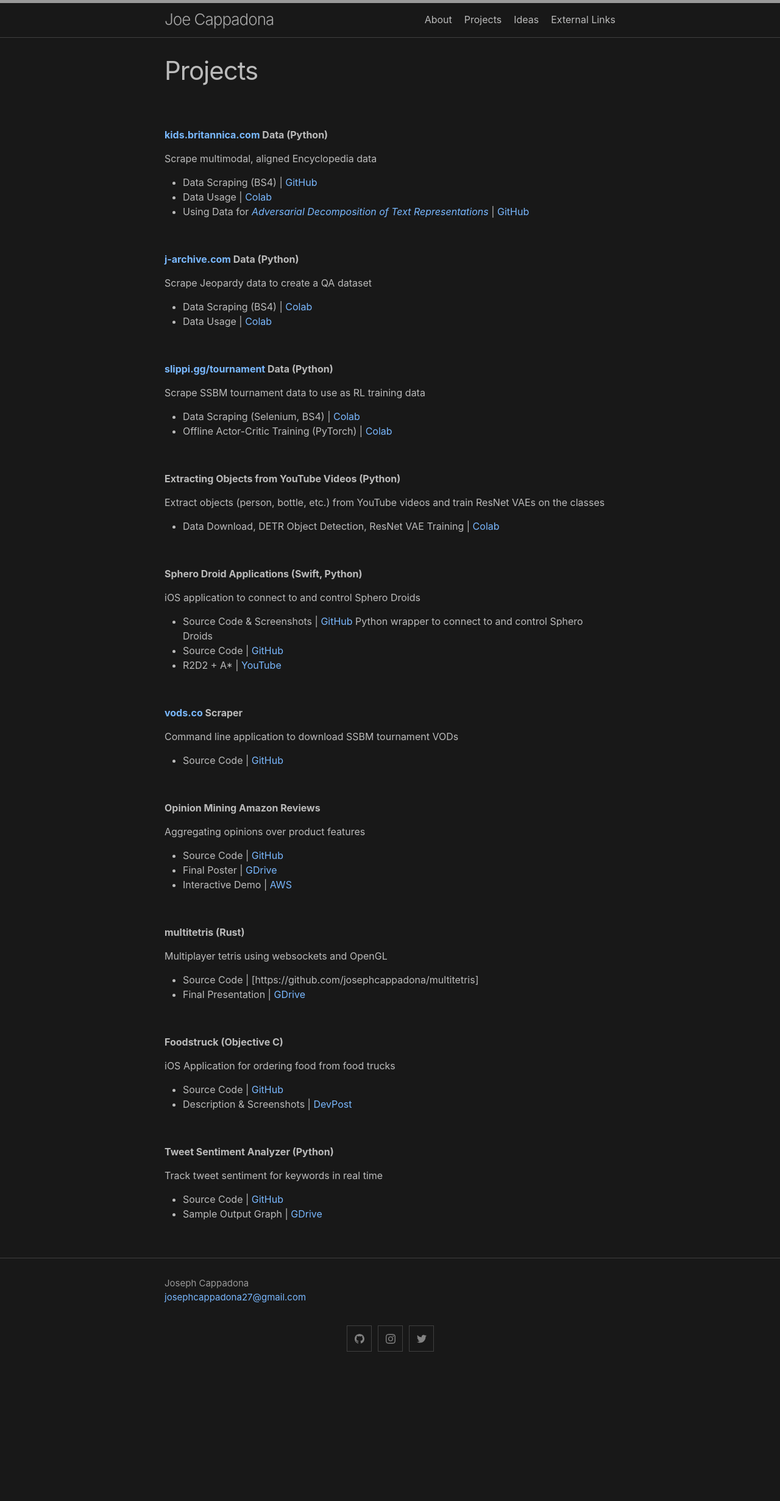
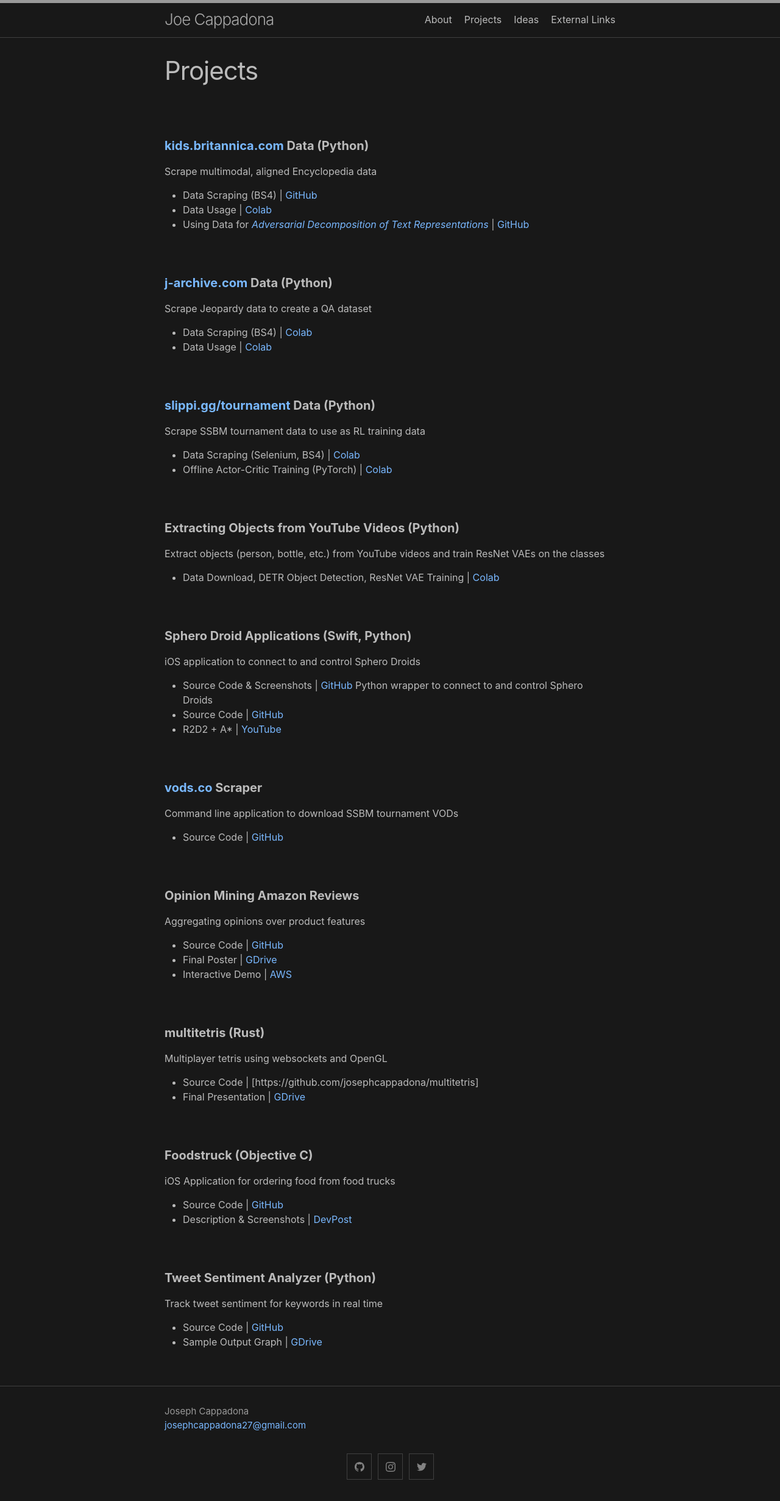
Before and after one commit to josephcappadona/josephcappadona.github.io, a Jekyll site: the page built from projects.md, in a window 1280 px wide. Shown: the whole page at 61% size. Built offline with Jekyll 4.4.1, drawn with Linux system fonts in a browser that asks for light colours; before the commit the page ends 2252 px from its top, so only the background shows below that.

```diff
--- a/projects.md
+++ b/projects.md
@@ -6,7 +6,7 @@ permalink: /projects/
 
 <br>
 
-**[kids.britannica.com](https://kids.britannica.com) Data (Python)**
+#### **[kids.britannica.com](https://kids.britannica.com) Data (Python)**
 
 Scrape multimodal, aligned Encyclopedia data
 
@@ -16,7 +16,7 @@ Scrape multimodal, aligned Encyclopedia data
 
 <br>
 
-**[j-archive.com](https://j-archive.com) Data (Python)**
+#### **[j-archive.com](https://j-archive.com) Data (Python)**
 
 Scrape Jeopardy data to create a QA dataset
   * Data Scraping (BS4) \| [Colab](https://colab.research.google.com/drive/1Md2zFZivl3QgXmuUNMjIT2mDLgB158gY)
@@ -24,7 +24,7 @@ Scrape Jeopardy data to create a QA dataset
 
 <br>
 
-**[slippi.gg/tournament](https://slippi.gg/tournaments) Data (Python)**
+#### **[slippi.gg/tournament](https://slippi.gg/tournaments) Data (Python)**
 
 Scrape SSBM tournament data to use as RL training data
   * Data Scraping (Selenium, BS4) \| [Colab](https://colab.research.google.com/drive/1Os4pK85UWkOmBO-7Mwq6cF9geWYEglSZ)
@@ -32,14 +32,14 @@ Scrape SSBM tournament data to use as RL training data
 
 <br>
 
-**Extracting Objects from YouTube Videos (Python)**
+#### **Extracting Objects from YouTube Videos (Python)**
 
 Extract objects (person, bottle, etc.) from YouTube videos and train ResNet VAEs on the classes
   * Data Download, DETR Object Detection, ResNet VAE Training \| [Colab](https://github.com/josephcappadona/machine-learning-notebooks/blob/main/vision/%5BPyTorch%5D%20YouTube%20ResNetVAE.ipynb)
 
 <br>
 
-**Sphero Droid Applications (Swift, Python)**
+#### **Sphero Droid Applications (Swift, Python)**
 
 iOS application to connect to and control Sphero Droids
   * Source Code & Screenshots \| [GitHub](https://github.com/josephcappadona/sphero-r2d2-iOS)
@@ -49,14 +49,14 @@ Python wrapper to connect to and control Sphero Droids
 
 <br>
 
-**[vods.co](https://vods.co) Scraper**
+#### **[vods.co](https://vods.co) Scraper**
 
 Command line application to download SSBM tournament VODs
   * Source Code \| [GitHub](https://github.com/josephcappadona/vods-scraper)
 
 <br>
 
-**Opinion Mining Amazon Reviews**
+#### **Opinion Mining Amazon Reviews**
 
 Aggregating opinions over product features
   * Source Code \| [GitHub](https://github.com/josephcappadona/opinion-mining-amazon-reviews)
@@ -65,7 +65,7 @@ Aggregating opinions over product features
 
 <br>
 
-**multitetris (Rust)**
+#### **multitetris (Rust)**
 
 Multiplayer tetris using websockets and OpenGL
   * Source Code \| [https://github.com/josephcappadona/multitetris]
@@ -73,7 +73,7 @@ Multiplayer tetris using websockets and OpenGL
 
 <br>
 
-**Foodstruck (Objective C)**
+#### **Foodstruck (Objective C)**
 
 iOS Application for ordering food from food trucks
   * Source Code \| [GitHub](https://github.com/cerenali/Foodstruck)
@@ -81,7 +81,7 @@ iOS Application for ordering food from food trucks
 
 <br>
 
-**Tweet Sentiment Analyzer (Python)**
+#### **Tweet Sentiment Analyzer (Python)**
 
 Track tweet sentiment for keywords in real time
 * Source Code \| [GitHub](https://github.com/ryin1/twitter-sentiment)
```
